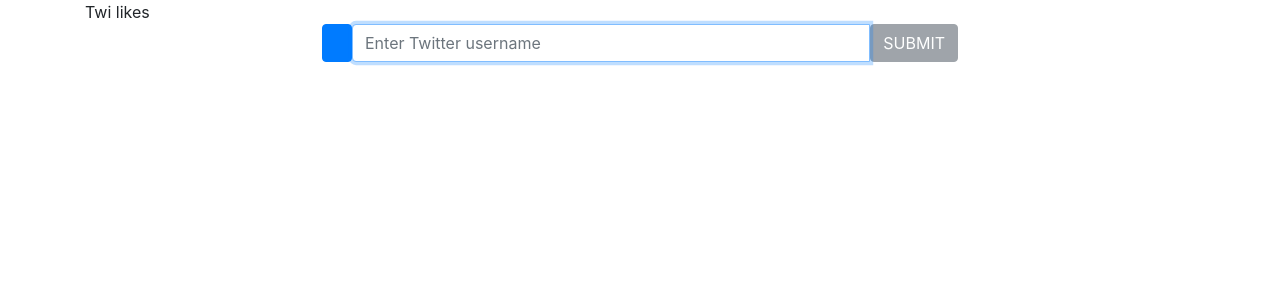
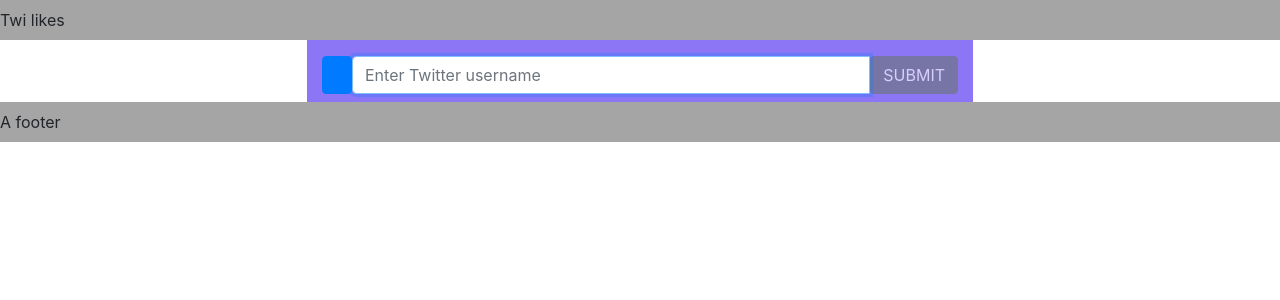
Before and after one commit to schrimy/twi-likes, a React (Create React App) app: page / in a window 1280 px wide. Shown: the top 300 px of the page. Built offline with nearby package versions, Linux system fonts and the light colour scheme.

Commit message:
style: header + footer full width etc
the header and footer now span the screen widh,
and the main content now has background color giving it prominence.
Plus some small styling changes to sort alignment and gaps.

```diff
--- a/src/App.js
+++ b/src/App.js
@@ -22,16 +22,19 @@ function App(props) {
 
   //if both user and faves are populated, show faves list
   return (
-    <div className="App container">
-      <header className="App-header">
+    <div className="App">
+      <header className="App-header pt-2 pb-2">
         Twi likes
       </header>
+      <main className='container'>
         <TwitUserForm />
         {
           dataReady &&(
             <FaveList />
           )
         }
+      </main>
+      <footer className='pt-2 pb-2'>A footer</footer>
     </div>
   )
 }
--- a/src/containers/FaveList.js
+++ b/src/containers/FaveList.js
@@ -10,7 +10,7 @@ const FaveList = (props) => {
 
     //show list of liked tweets and who they have been liked by
     return(
-        <div className='container list-container mt-4'>
+        <div className='container list-container pt-4 pb-3'>
             <section className='mb-3'>
                 <p className='mb-2'>Tweets liked by:</p>
                 <UserInfo userData={ user } />
--- a/src/containers/TwitUserForm.js
+++ b/src/containers/TwitUserForm.js
@@ -54,7 +54,7 @@ const TwitUserForm = (props) => {
     }
 
     return(
-        <div className='container list-container'>
+        <div className='container list-container pt-3'>
             <div className='d-flex flex-row mb-2'>
                 <button
                     id='collapseBtn'
--- a/src/screens/Fave.js
+++ b/src/screens/Fave.js
@@ -35,7 +35,7 @@ const Fave = (props) => {
     //TODO: remove media url from text via regex and media -> url params
 
     return(
-        <div className='container border border-dark rounded mb-3 p-2'>
+        <div className='container border border-dark rounded p-2 fave'>
             <UserInfo userData={ user } />
             <p className='pl-5' dangerouslySetInnerHTML={ createMarkup() }></p>
             {
--- a/src/styles/app.scss
+++ b/src/styles/app.scss
@@ -1,6 +1,15 @@
 @import '../../node_modules/bootstrap/scss/functions';
 @import '../../node_modules/bootstrap/scss/variables';
 @import '../../node_modules/bootstrap/scss/mixins';
+
+body {
+    background: #fff;
+}
+
+footer,
+header {
+    background: #0a0a0a5d;
+}
 
 .clickable {
     cursor: pointer;
@@ -20,7 +29,7 @@
 //scrollbar params for firefox and the rest (webkit)
 .fave-list {
     overflow-y: scroll;
-    height: 75vh;
+    max-height: 75vh;
     padding-right: 2px;
     scrollbar-color: #0877f5;
     scrollbar-width: 6px;
@@ -35,6 +44,18 @@
     }
 }
 
+.fave {
+    margin-bottom: 1rem;
+
+    &:last-child {
+        margin-bottom: 0;
+    }
+}
+
+.list-container {
+    background: #8d76f5;
+}
+
 @include media-breakpoint-up(lg) {
     .list-container {
         width: 60%
```
Lines whose indentation alone changed are shown as unchanged.
